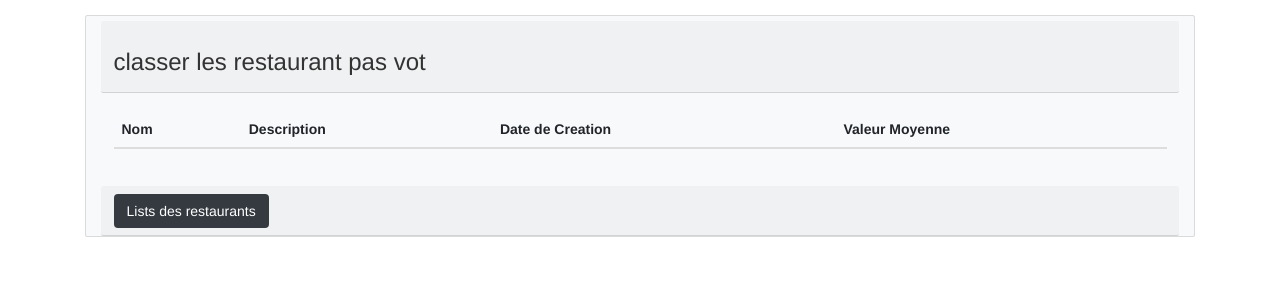
After one commit to ibtissamBen96/restaumanage-ibtissam_Benhaida, a Symfony app: template templates/Restaurant/Question/classerParVot.html.twig in a window 1280 px wide. The commit adds this page. Shown: the top 300 px of the page. Run offline with Twig, Linux system fonts and the light colour scheme; the template is opened without the code that fills it, so the values that code supplies are empty; some libraries are stand-ins or nearby versions.

Commit message:
commit final

```diff
--- /dev/null
+++ b/templates/Restaurant/Question/classerParVot.html.twig
@@ -0,0 +1,55 @@
+{% extends 'base.html.twig' %}
+
+{% block title %}Gestion des Restaurants!{% endblock %}
+
+{% block body %}
+<style>
+    .example-wrapper { margin: 1em auto; max-width: 800px; width: 95%; font: 18px/1.5 sans-serif; }
+    .example-wrapper code { background: #F5F5F5; padding: 2px 6px; }
+</style>
+
+
+        <div class="container">
+            <div class="row mt-4">
+               <div class="col-md-12 mx-auto">
+                    <div class="card bg-light rounded">
+                        <div class="container-fluid">
+                            <div class="card-header mt-2 rounded">
+                               <h3>classer les restaurant pas vot</h3>
+                            </div>
+                            <div class="card-body mt-2 rounded">
+                                 <table class="table table-striped table-hover">
+				  <thead>
+					<tr>
+						<th>Nom</th>
+						<th>Description</th>
+						<th>Date de Creation</th>
+                        <th>Valeur Moyenne</th>
+					</tr>
+				</thead>
+				<tbody>
+				{% for restaurant in restaurants %}
+					<tr>
+
+						<td>{{restaurant.name}}</td>
+						<td>{{restaurant.description}}</td>
+						<td>{{restaurant.create_at|date}}</td>
+                        <td>{{restaurant.moyenne}}</td>
+					</tr>
+					{% endfor %}
+
+				</tbody>
+			</table>
+                            </div>
+                            <div class="card-header mt-2 rounded">
+                                    <a href="{{path('restaurant')}}" style="margin-right: 120px" class="btn btn-dark"><span>Lists des restaurants</span></a>
+                            </div>
+
+                        </div>
+                    </div>
+                </div>
+            </div>
+        </div>
+
+
+{% endblock %}
```
Also changed, not shown: src/Controller/RestaurantController.php (+10 -0 lines), src/Repository/RestaurantRepository.php (+23 -0 lines), templates/Restaurant/Restaurant.html.twig (+22 -17 lines), templates/Restaurant/addRestaurant.html.twig (+5 -11 lines), templates/Restaurant/updateRestaurant.html.twig (+7 -20 lines), 1 other file.
